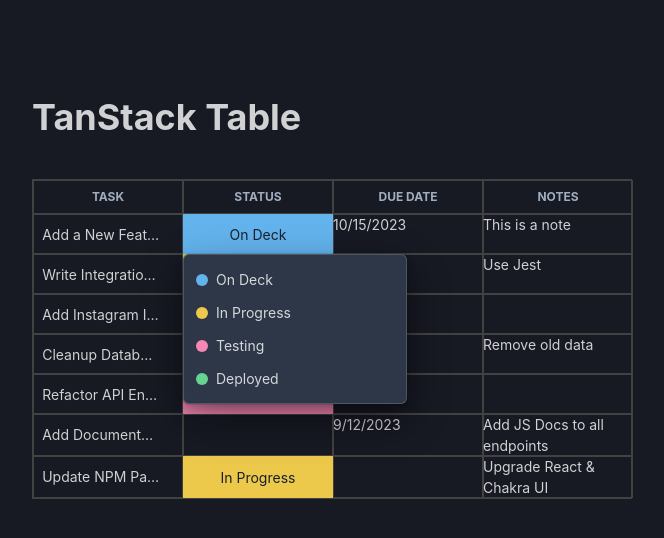
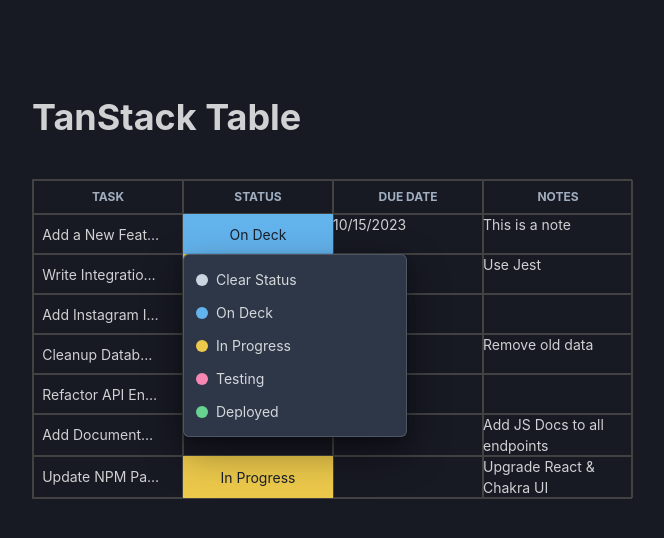
Before and after one commit to jovan-vukic/schneider-project, a React (Vite) app in the folder client/: page / in a window 1280 px wide. Both pictures are taken after a click on the button "On Deck". Shown: the top 538 px of the page, without its empty margins (132-796 px from the left). Built offline with nearby package versions, Linux system fonts and the light colour scheme.

Commit message:
Add menu option to clear status

```diff
--- a/client/src/components/StatusCell.jsx
+++ b/client/src/components/StatusCell.jsx
@@ -25,6 +25,12 @@
         {name}
       </MenuButton>
       <MenuList>
+        {/* Add option to clear the status */}
+        <MenuItem onClick={() => updateData(row.index, column.id, null)}>
+          <ColorIcon color="gray.300" mr={2} />
+          Clear Status
+        </MenuItem>
+
         {STATUSES.map((status) => (
           <MenuItem
             key={status.id}
```
